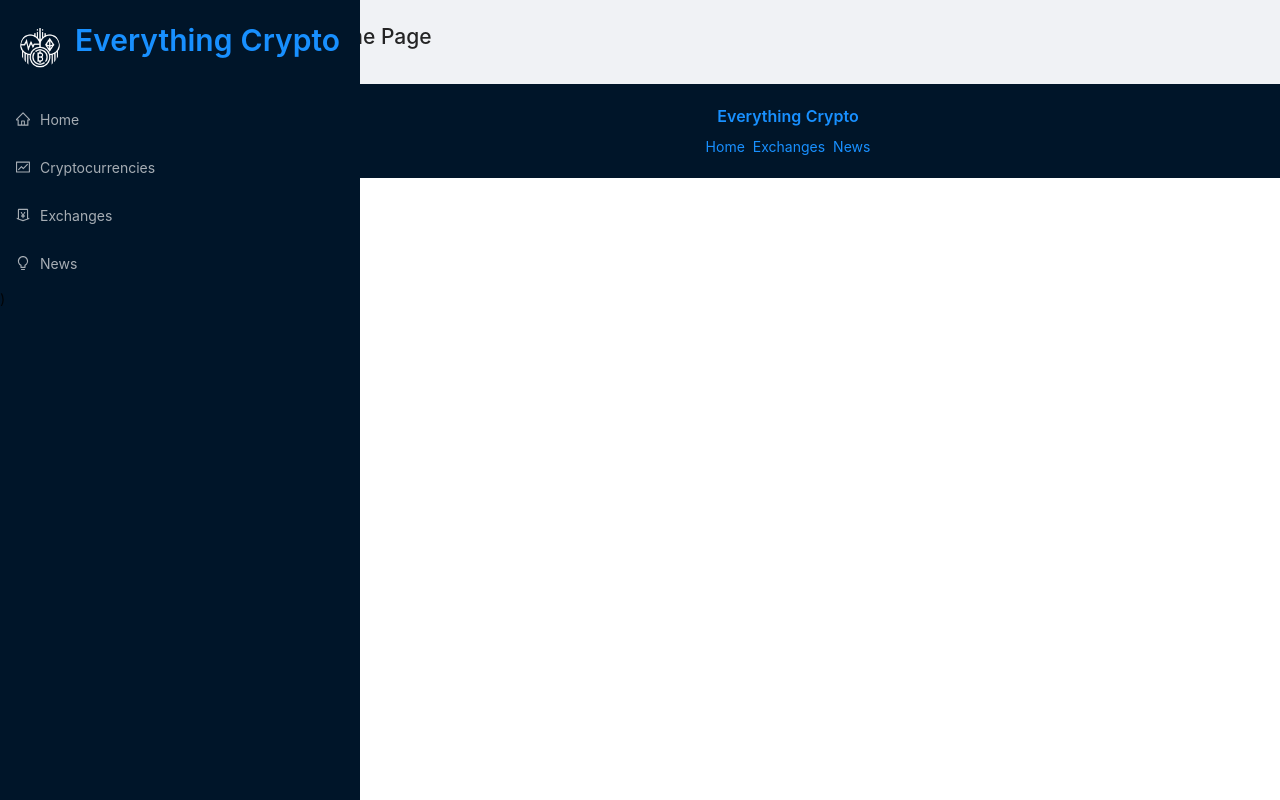
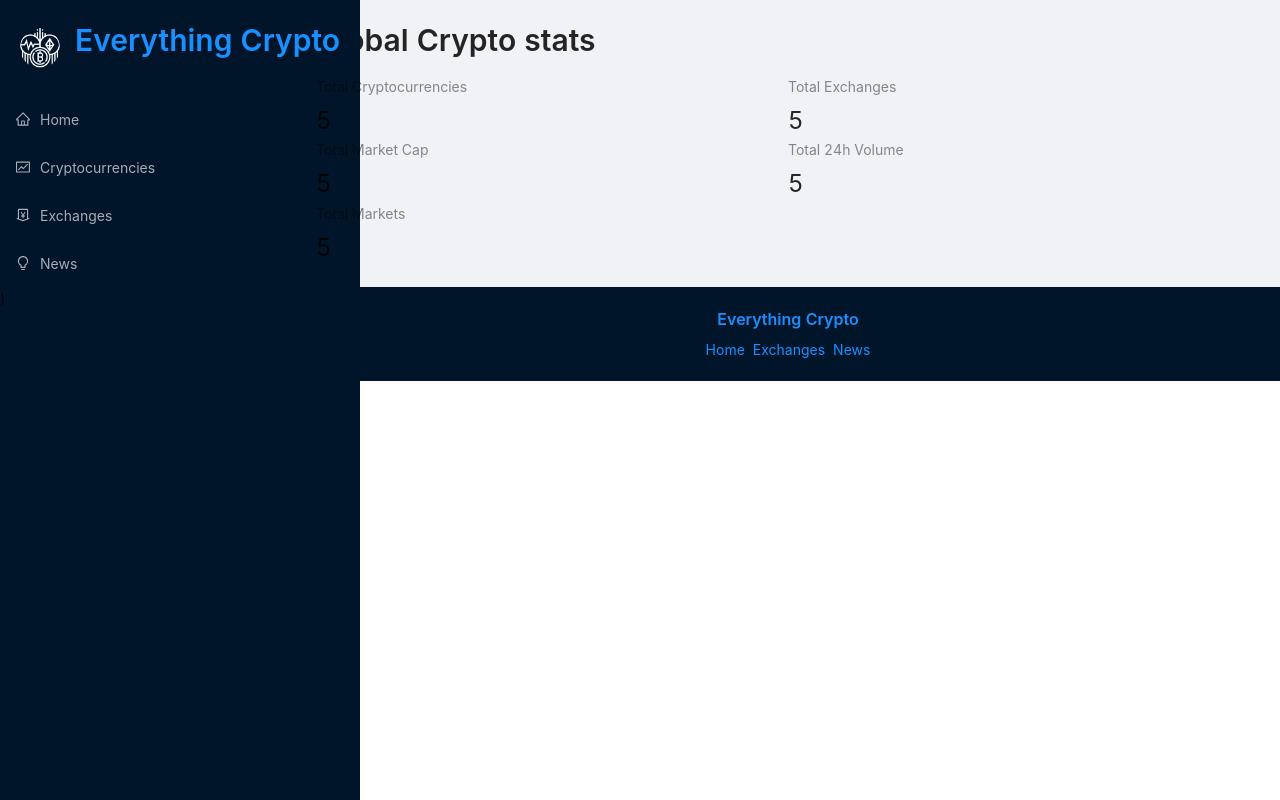
Before and after one commit to salahmander/everything-crypto, a React (Create React App) app: page / in a window 1280 px wide. Built offline with nearby package versions, Linux system fonts and the light colour scheme.

Commit message:
Setup up home page structure, with dummy data ready to be insrted with live data.

```diff
--- a/src/containers/HomePage/HomePage.jsx
+++ b/src/containers/HomePage/HomePage.jsx
@@ -1,10 +1,35 @@
 import React from "react";
+import millify from "millify";
+import { Typography, Row, Col, Statistic } from "antd";
+import { Link } from "react-router-dom";
+
+// Destructure title from typography
+const { Title } = Typography;
 
 const HomePage = () => {
   return (
-    <div>
-      <h1>Home Page</h1>
-    </div>
+    <>
+      <Title level={2} className="heading">
+        Global Crypto stats
+      </Title>
+      <Row>
+        <Col span={12}>
+          <Statistic title="Total Cryptocurrencies" value="5" />
+        </Col>
+        <Col span={12}>
+          <Statistic title="Total Exchanges" value="5" />
+        </Col>
+        <Col span={12}>
+          <Statistic title="Total Market Cap" value="5" />
+        </Col>
+        <Col span={12}>
+          <Statistic title="Total 24h Volume" value="5" />
+        </Col>
+        <Col span={12}>
+          <Statistic title="Total Markets" value="5" />
+        </Col>
+      </Row>
+    </>
   );
 };
 
```
